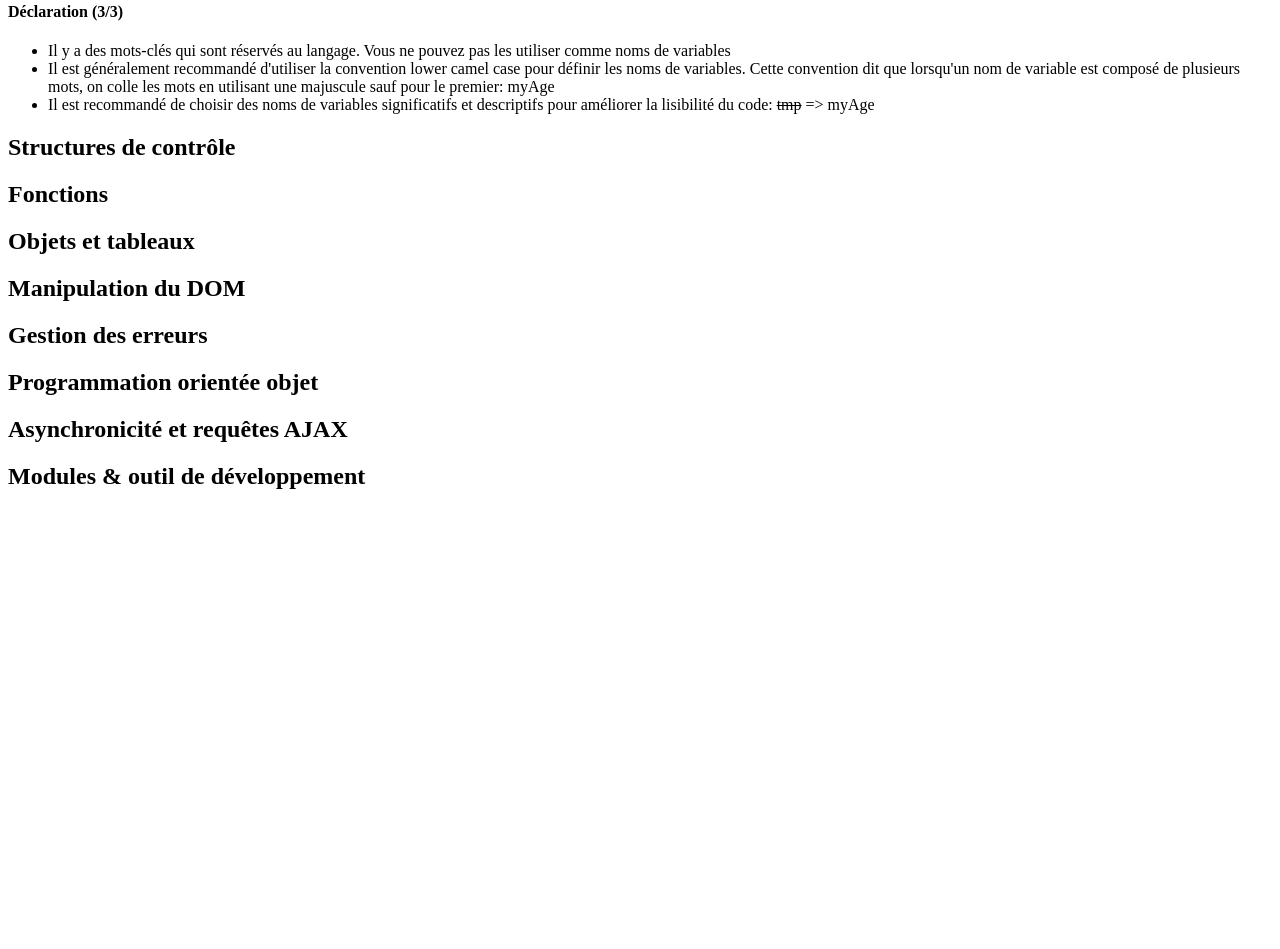
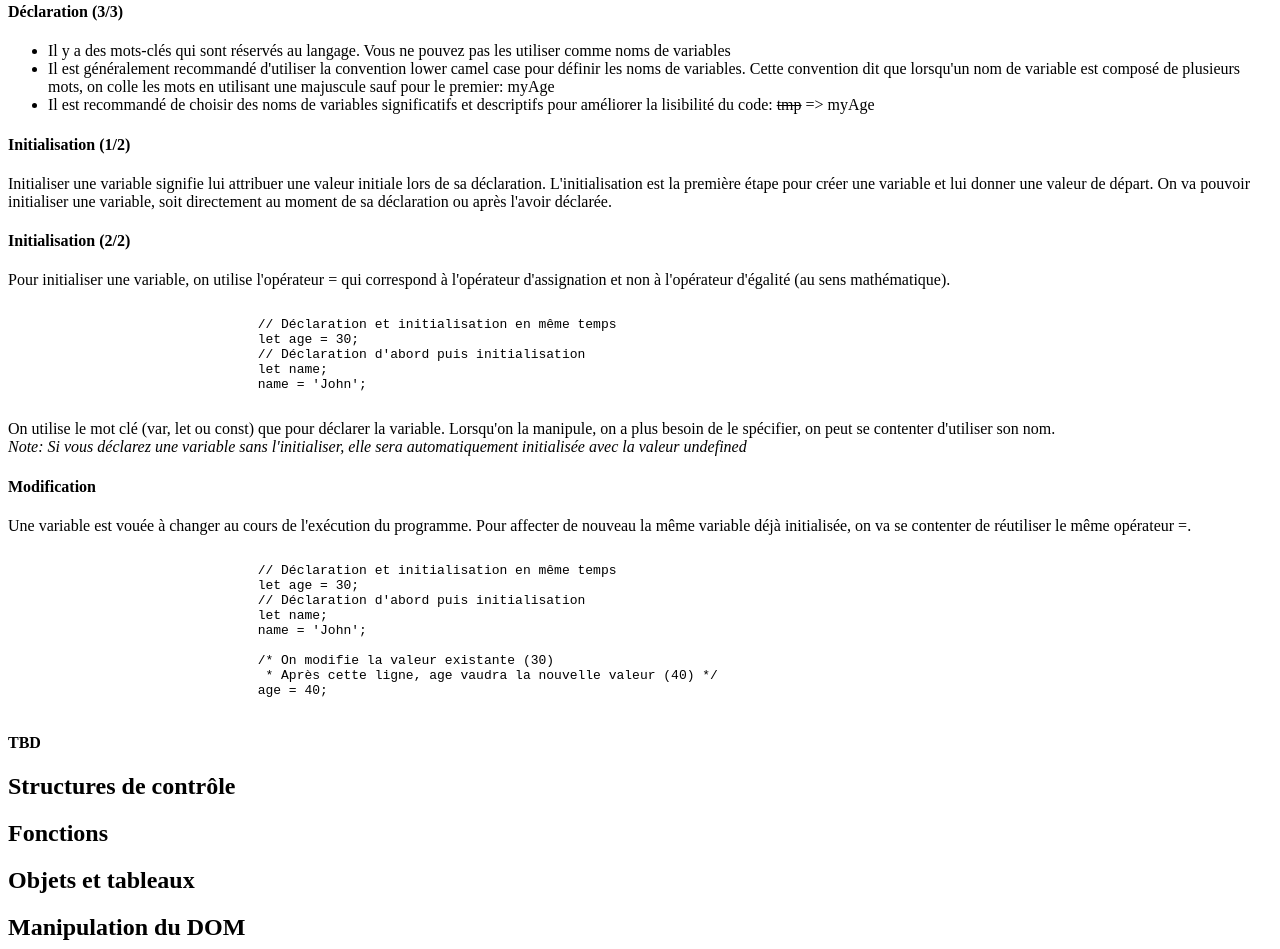
Before and after one commit to AlexandreRivet/efrei-2023-javascript, a website built with webpack: page src/index.html in a window 1280 px wide. Shown: the part 4028-4977 px from the top of the page. Before the commit the page ends 4538 px from the top, so only its background shows below. Built offline with nearby package versions, Linux system fonts and the light colour scheme; what reveal.js would draw is missing.

Commit message:
Update variables chapter

```diff
--- a/src/index.html
+++ b/src/index.html
@@ -271,6 +271,43 @@
 				<li>Il est recommandé de choisir des noms de variables significatifs et descriptifs pour améliorer la lisibilité du code: <span class="accentued-1"><del>tmp</del></span> => <span class="accentued-1">myAge</span></li>
 			</ul>
 		</section>
+		<section>
+			<h4>Initialisation (1/2)</h4>
+			Initialiser une variable signifie lui attribuer une valeur initiale lors de sa déclaration. L'initialisation est la première étape pour créer une variable et lui donner une valeur de départ.
+			On va pouvoir initialiser une variable, soit directement au moment de sa déclaration ou après l'avoir déclarée.
+		</section>
+		<section>
+			<h4>Initialisation (2/2)</h4>
+			Pour initialiser une variable, on utilise l'opérateur <span class="accentued-2">=</span> qui correspond à l'opérateur d'assignation et non à l'opérateur d'égalité (au sens mathématique).
+			<pre><code class="hljs js" data-trim>
+				// Déclaration et initialisation en même temps
+				let age = 30;
+				// Déclaration d'abord puis initialisation
+				let name;
+				name = 'John';
+			</code></pre>
+			On utilise le mot clé (var, let ou const) que pour déclarer la variable. Lorsqu'on la manipule, on a plus besoin de le spécifier, on peut se contenter d'utiliser son nom.
+			<br />
+			<i>Note: Si vous déclarez une variable sans l'initialiser, elle sera automatiquement initialisée avec la valeur <span class="accentued-2">undefined</span></i>
+		</section>
+		<section>
+			<h4>Modification</h4>
+			Une variable est vouée à changer au cours de l'exécution du programme. Pour affecter de nouveau la même variable déjà initialisée, on va se contenter de réutiliser le même opérateur <span class="accentued-2">=</span>.
+			<pre><code class="hljs js" data-trim>
+				// Déclaration et initialisation en même temps
+				let age = 30;
+				// Déclaration d'abord puis initialisation
+				let name;
+				name = 'John';
+
+				/* On modifie la valeur existante (30)
+				 * Après cette ligne, age vaudra la nouvelle valeur (40) */
+				age = 40;
+			</code></pre>
+		</section>
+		<section>
+			<h4>TBD</h4>
+		</section>
 	  </section>
 	  <section>
 		<section>
```
Also changed, not shown: 1 other file.
